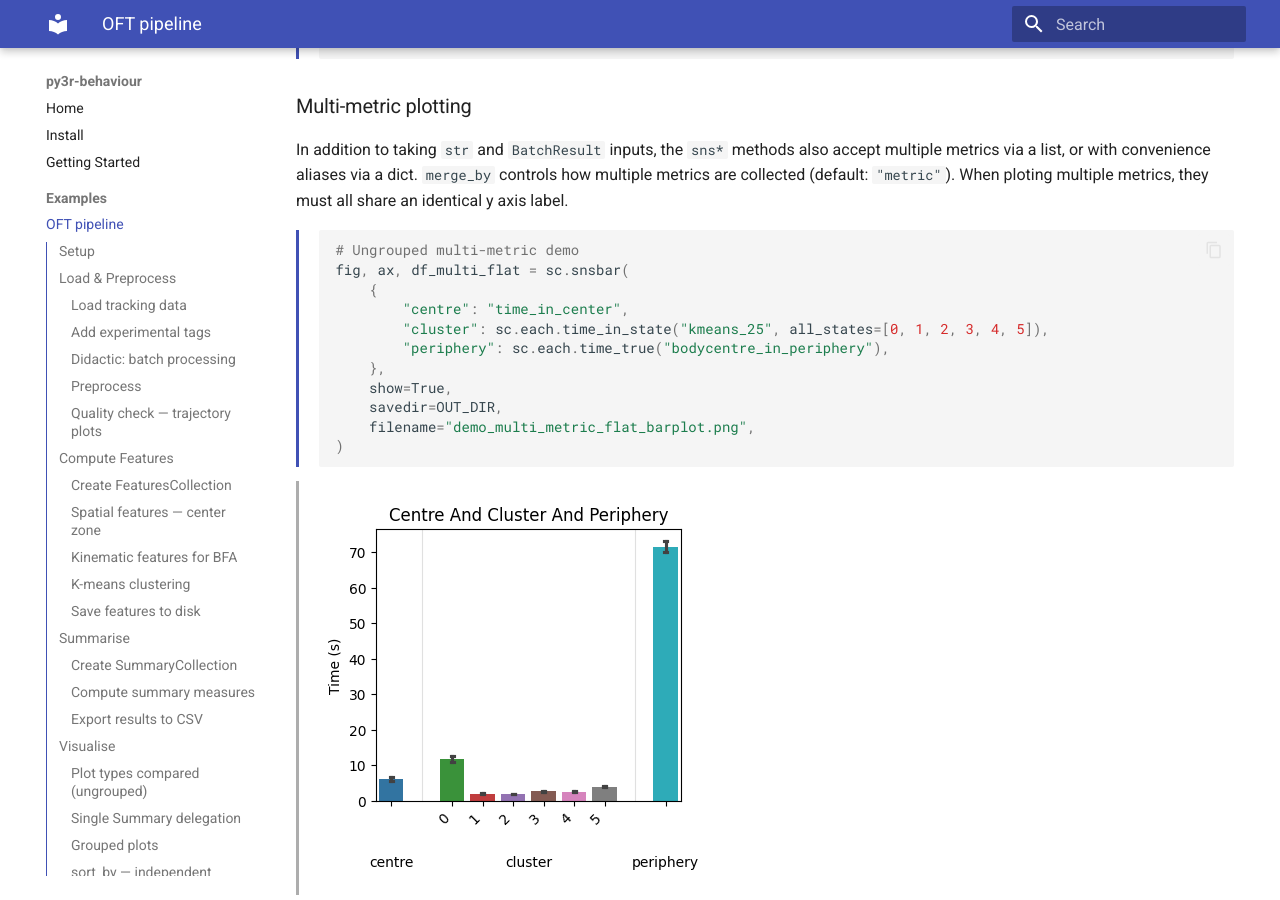
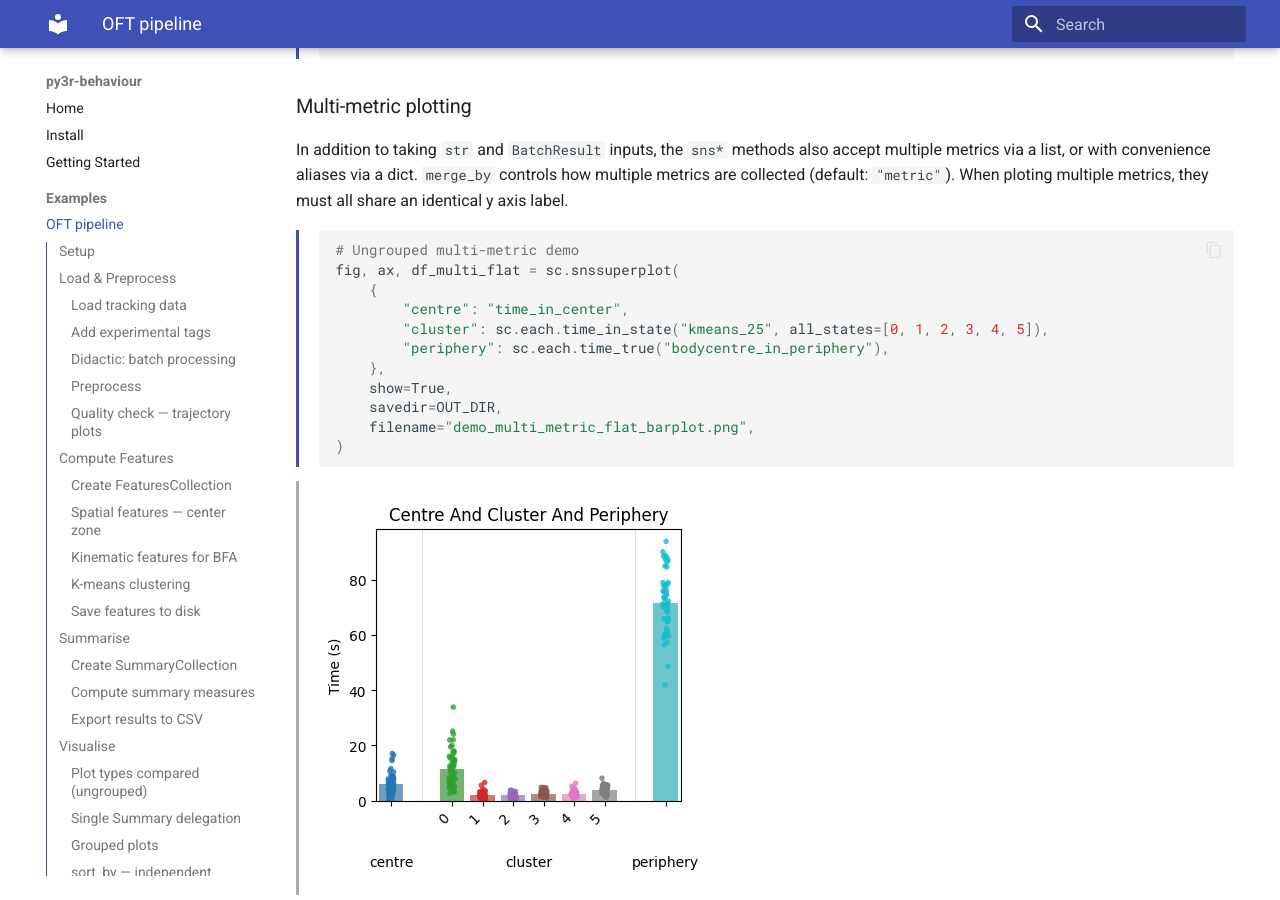
Before and after one commit to ETHZ-INS/py3r_behaviour, an MkDocs documentation site: the page built from docs/examples/oft_pipeline.md, in a window 1280 px wide and 900 px high, scrolled down 17990 px. Built offline with MkDocs 1.6.1 and Material for MkDocs 9.7.7, drawn with Linux system fonts in a browser that asks for light colours.

Commit message:
modify demo plot

````diff
--- a/docs/examples/oft_pipeline.md
+++ b/docs/examples/oft_pipeline.md
@@ -1053,7 +1053,7 @@ an identical y axis label.
 
 ```python
 # Ungrouped multi-metric demo
-fig, ax, df_multi_flat = sc.snsbar(
+fig, ax, df_multi_flat = sc.snssuperplot(
     {
         "centre": "time_in_center",
         "cluster": sc.each.time_in_state("kmeans_25", all_states=[0, 1, 2, 3, 4, 5]),
````
Also changed, not shown: docs/examples/oft_pipeline_files/output_36_0.png, docs/examples/oft_pipeline_files/output_36_2.png, docs/examples/oft_pipeline_files/output_54_0.png, 1 other file.
